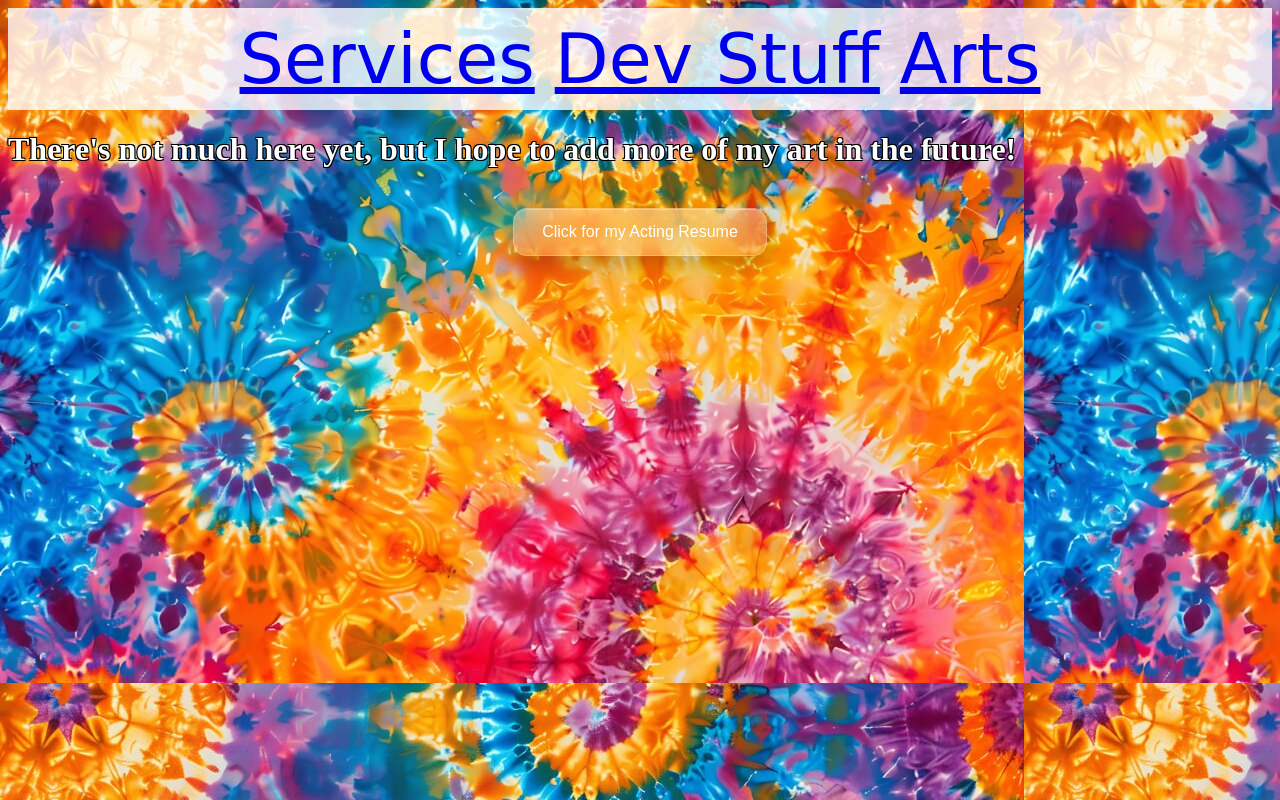
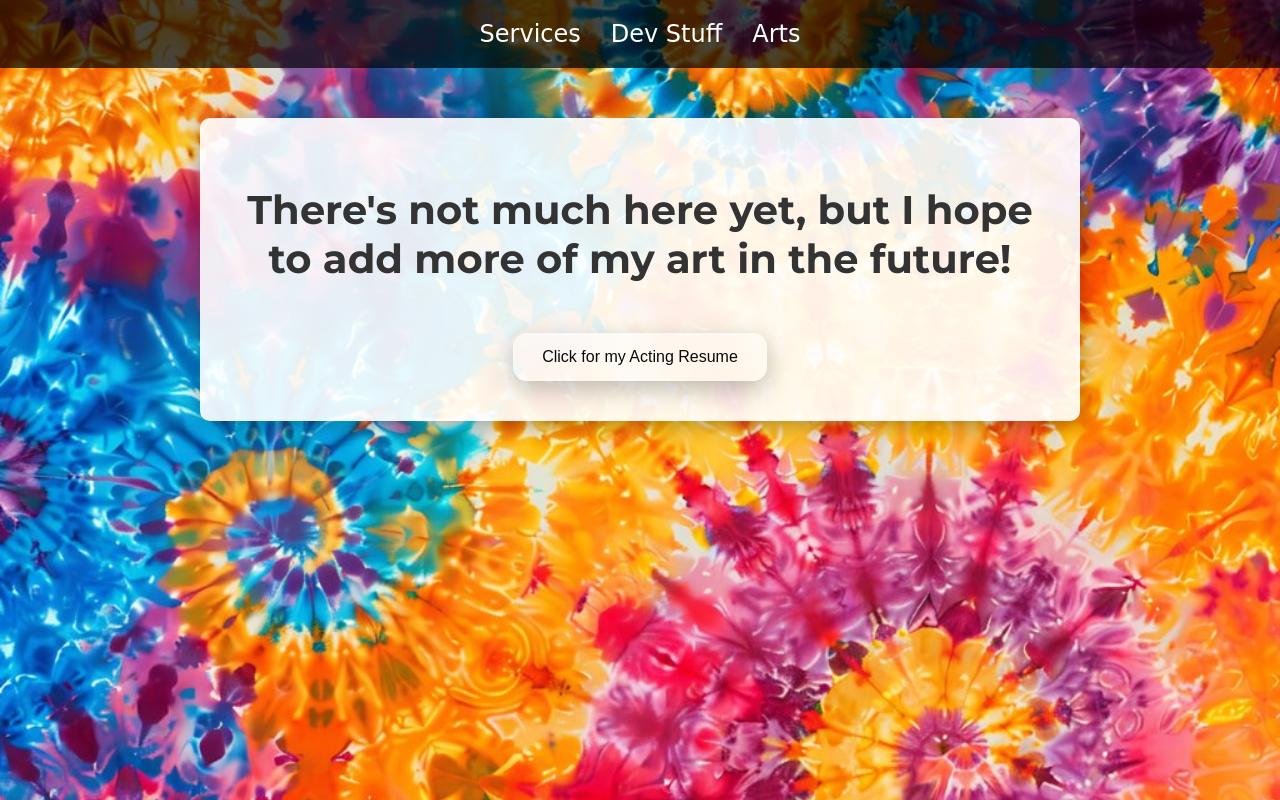
Before and after one commit to grgGIT/personalSite_yay, a plain HTML site: page arts.html in a window 1280 px wide. Drawn offline with Linux system fonts and the light colour scheme; a web font is replaced by a local one.

Commit message:
keeping things updated

```diff
--- a/arts.html
+++ b/arts.html
@@ -4,46 +4,28 @@
     <meta charset="UTF-8">
     <meta name="viewport" content="width=device-width, initial-scale=1.0">
     <title>My Arts</title>
-    <link rel="stylesheet" href="../css/arts.css">
-    <link rel="stylesheet" href="../css/general.css">
+    <link rel="stylesheet" href="./css/arts.css">
+    <link rel="stylesheet" href="./css/general.css">
     <link rel="preconnect" href="https://fonts.googleapis.com">
 <link rel="preconnect" href="https://fonts.gstatic.com" crossorigin>
 <link href="https://fonts.googleapis.com/css2?family=Aldrich&family=Bitcount+Prop+Double+Ink:wght@100..900&family=Cabin+Sketch:wght@400;700&family=Montserrat:ital,wght@0,100..900;1,100..900&family=Overpass:ital,wght@0,100..900;1,100..900&family=Ranchers&display=swap" rel="stylesheet">
 <style>
-        #ArtsyHeader{
-            background-color: rgba(255, 255, 255, 0.8);
-
-            background-size: cover;
-            padding: 10px;
-            display: flex;
-            justify-content: center;
-            gap: 20px;
-            font-family: "Cabin Sketch", cursive;
-            font-size: 70px;
+    #actingresume{
+        color: black;
     }
-        #actingresume{
-            position: relative;
-            margin-left: auto;
-            margin-right: auto;
-            display: block;
-        }
-
 </style>
 </head>
+<body>
     <header id="ArtsyHeader">
+        <nav>
             <a href="./services.html">Services</a>
-    <a href="./dev.html"> Dev Stuff</a>
+            <a href="./dev.html">Dev Stuff</a>
             <a href="./arts.html">Arts</a>
-
+        </nav>
     </header>
-<body>
-    <h1 style="text-shadow: -1px -1px 0 #000, 1px -1px 0 #000,
-          -1px 1px 0 #000, 1px 1px 0 #000; color: white;">
-  	There's not much here yet, but I hope to add more of my art in the future!
-    </h1>
-
-<br>
-<button id="actingresume" class="glass-btn" onclick="window.open('../media/GraciaGeoff_Acting_Resume.pdf')"> Click for my Acting Resume</button>
-
+    <main class="content">
+        <h1>There's not much here yet, but I hope to add more of my art in the future!</h1>
+        <button id="actingresume" class="glass-btn" onclick="window.open('./media/GraciaGeoff_Acting_Resume.pdf')">Click for my Acting Resume</button>
+    </main>
 </body>
 </html>
--- a/css/arts.css
+++ b/css/arts.css
@@ -1,3 +1,53 @@
-body{
+body {
     background-image: url('../media/Tie-Dye-Color-Combination-1-1024x683.jpg');
+    background-size: cover;
+    background-position: center;
+    background-attachment: fixed;
+    margin: 0;
+    font-family: 'Montserrat', sans-serif;
 }
+
+#ArtsyHeader {
+    background-color: rgba(0, 0, 0, 0.7);
+    padding: 20px;
+    text-align: center;
+}
+
+#ArtsyHeader nav {
+    display: flex;
+    justify-content: center;
+    gap: 30px;
+}
+
+#ArtsyHeader a {
+    color: white;
+    text-decoration: none;
+    font-family: "Cabin Sketch", cursive;
+    font-size: 24px;
+    transition: color 0.3s;
+}
+
+#ArtsyHeader a:hover {
+    color: #ffd700;
+}
+
+.content {
+    max-width: 800px;
+    margin: 50px auto;
+    padding: 40px;
+    background-color: rgba(255, 255, 255, 0.9);
+    border-radius: 10px;
+    box-shadow: 0 4px 20px rgba(0, 0, 0, 0.3);
+    text-align: center;
+}
+
+.content h1 {
+    font-size: 2.5em;
+    color: #333;
+    margin-bottom: 30px;
+    text-shadow: none;
+}
+
+#actingresume {
+    margin-top: 20px;
+}
--- a/css/leading.css
+++ b/css/leading.css
@@ -163,8 +163,8 @@ body {
 }
 
 .nav-arrow svg {
-  width: 24px;
-  height: 24px;
+  width: 80px;
+  height: 80px;
 }
 
 #chDots {
```
Also changed, not shown: leading.html (+6 -3 lines). Lines whose indentation alone changed are shown as unchanged.
